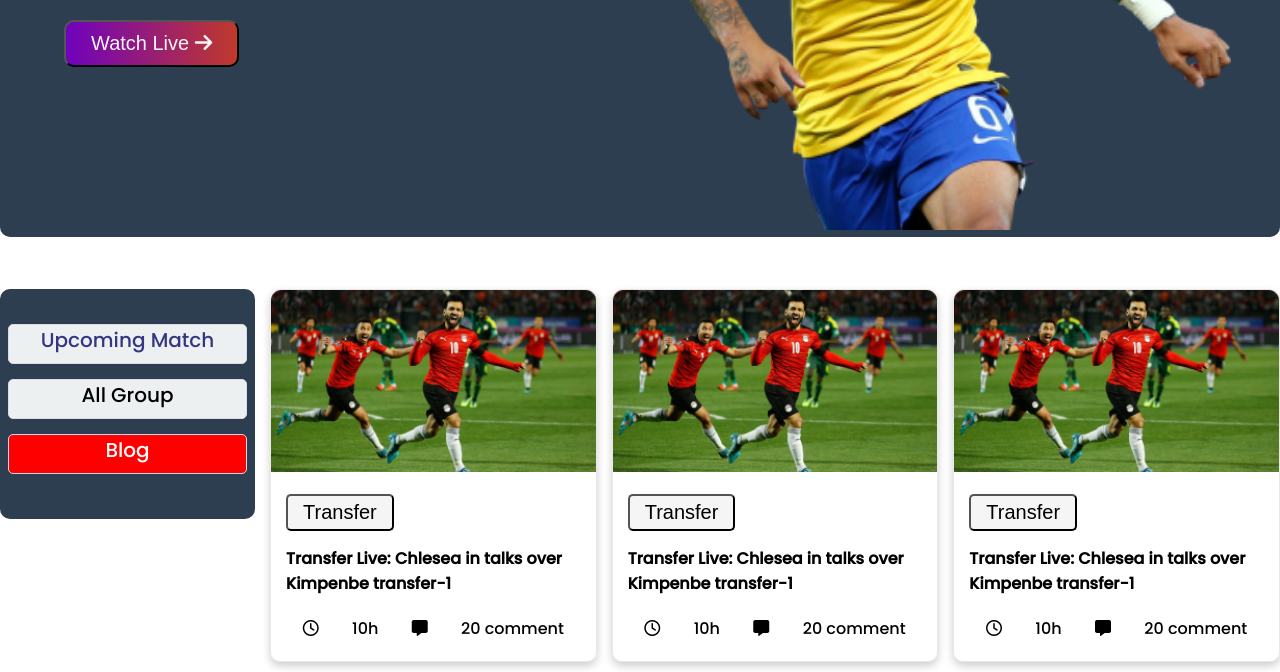
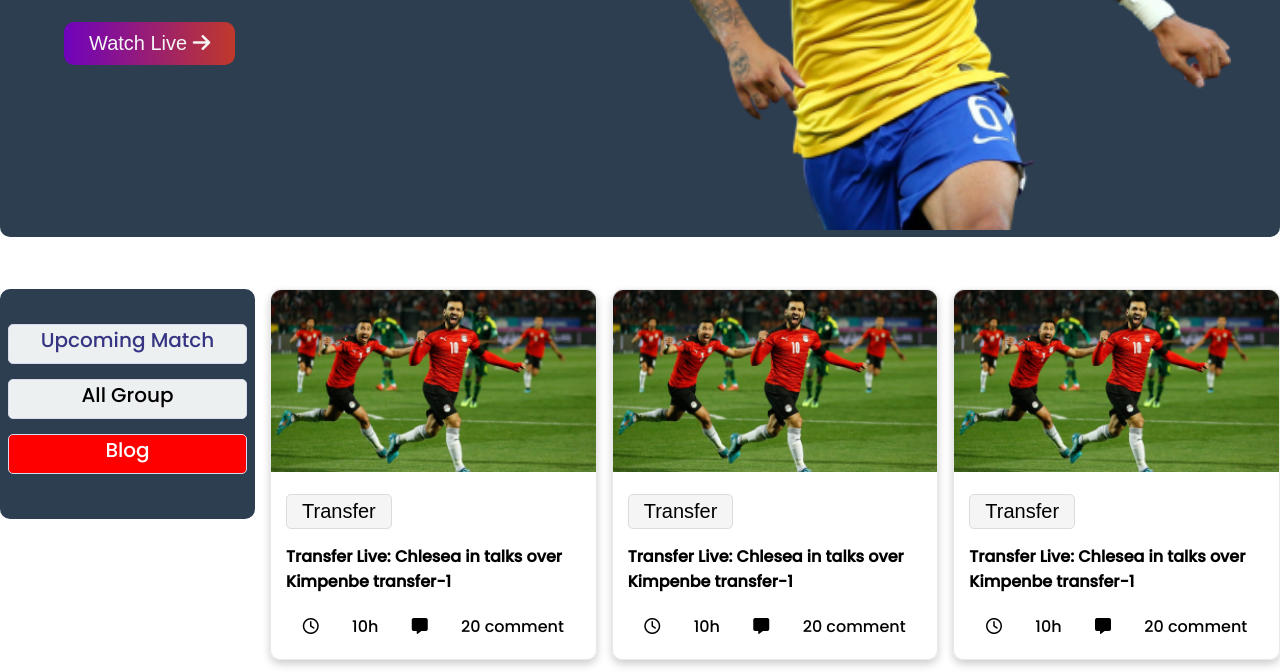
Before and after one commit to hasanalibd/world-cup, a plain HTML site: page index.html in a window 1280 px wide. Shown: the part 448-1120 px from the top of the page. Drawn offline with Linux system fonts and the light colour scheme.

Commit message:
final update

```diff
--- a/style.css
+++ b/style.css
@@ -44,6 +44,7 @@ body{
     color: whitesmoke;
     font-size: 20px;
     padding: 10px 25px;
+    border: none;
     border-radius: 10px;
     background-image: linear-gradient(90deg, rgb(111, 2, 189), #c0392b);
 }
@@ -110,6 +111,8 @@ main img{
     font-size: 20px;
     padding: 5px 15px;
     margin: 15px 0;
+    border: none;
+    border: 1px solid gainsboro;
     border-radius: 5px;
     background-color: whitesmoke;
 }
```
